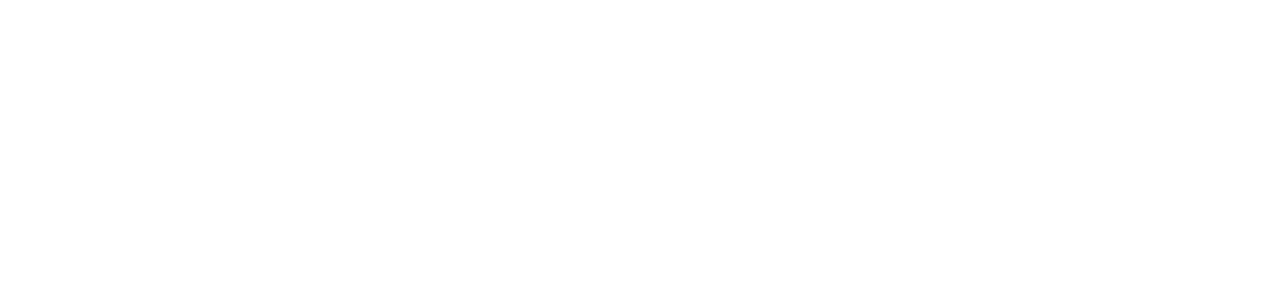
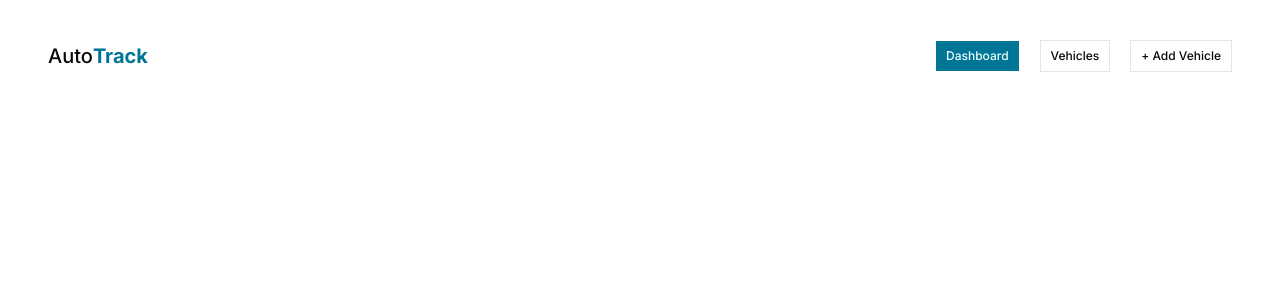
Before and after one commit to mathew-dewes/AutoTrack, a Next.js app: page /dashboard in a window 1280 px wide. Shown: the top 300 px of the page. Built offline with nearby package versions, Linux system fonts and the light colour scheme.

Commit message:
Layout styles and navbar added

```diff
--- a/app/layout.tsx
+++ b/app/layout.tsx
@@ -2,6 +2,7 @@
 import { Geist, Geist_Mono, Inter, Raleway } from "next/font/google";
 import "./globals.css";
 import { cn } from "@/lib/utils";
+import Navbar from "@/components/web/Navbar";
 
 const ralewayHeading = Raleway({subsets:['latin'],variable:'--font-heading'});
 
@@ -32,7 +33,13 @@
       lang="en"
       className={cn("h-full", "antialiased", geistSans.variable, geistMono.variable, "font-sans", inter.variable, ralewayHeading.variable)}
     >
-      <body className="min-h-full flex flex-col">{children}</body>
+      <body className="min-h-full flex flex-col">
+        <Navbar/>
+        <main className="mt-5 mb-30 w-full px-4 md:px-6 lg:px-12">
+    {children}
+        </main>
+
+        </body>
     </html>
   );
 }
--- /dev/null
+++ b/app/not-found.tsx
@@ -0,0 +1,21 @@
+
+
+export default async function NotFound() {
+
+
+
+  return (
+    <div>
+        <div className='mt-20'>
+      <h1 className='text-3xl text-center font-semibold'>Page Not Found</h1>
+      <div className='mt-10'>
+      <p className='text-center'>The page you are looking for cannot be found</p>
+
+
+      </div>
+
+        </div>
+
+    </div>
+  )
+}
--- /dev/null
+++ b/components/web/NavLinks.tsx
@@ -0,0 +1,37 @@
+"use client";
+
+import Link from "next/link"
+import { buttonVariants } from "../ui/button"
+import { cn } from "@/lib/utils"
+import { usePathname } from "next/navigation";
+
+const navLinks = [
+    { name: 'Dashboard', href: '/dashboard' },
+    { name: 'Vehicles', href: '/vehicles' },
+    {name: '+ Add Vehicle', href: '/add'},
+
+
+
+]
+
+export default function NavLinks(){
+
+const pathname = usePathname();
+
+function isActive(path: string){
+    if (path == "/"){
+        return pathname == '/'
+    }
+    return pathname.startsWith(path)
+}
+
+    return <ul className="flex justify-end gap-5 items-center">
+        {navLinks.map((link, key)=>{
+            return <Link key={key} className={cn(
+                    buttonVariants({ variant: `${isActive(link.href) ? "default" : "outline"}`}))}
+                    href={link.href}>
+                        {link.name}</Link>
+
+        })}
+    </ul>
+}
--- /dev/null
+++ b/components/web/Navbar.tsx
@@ -0,0 +1,9 @@
+
+import NavLinks from "./NavLinks";
+
+export default function Navbar(){
+    return <div className="flex justify-between items-center mt-10 w-full px-4 md:px-6 lg:px-12">
+       <h1 className="text-xl font-medium">Auto<span className="text-primary font-bold">Track</span></h1>
+    <NavLinks/>
+    </div>
+}
```
